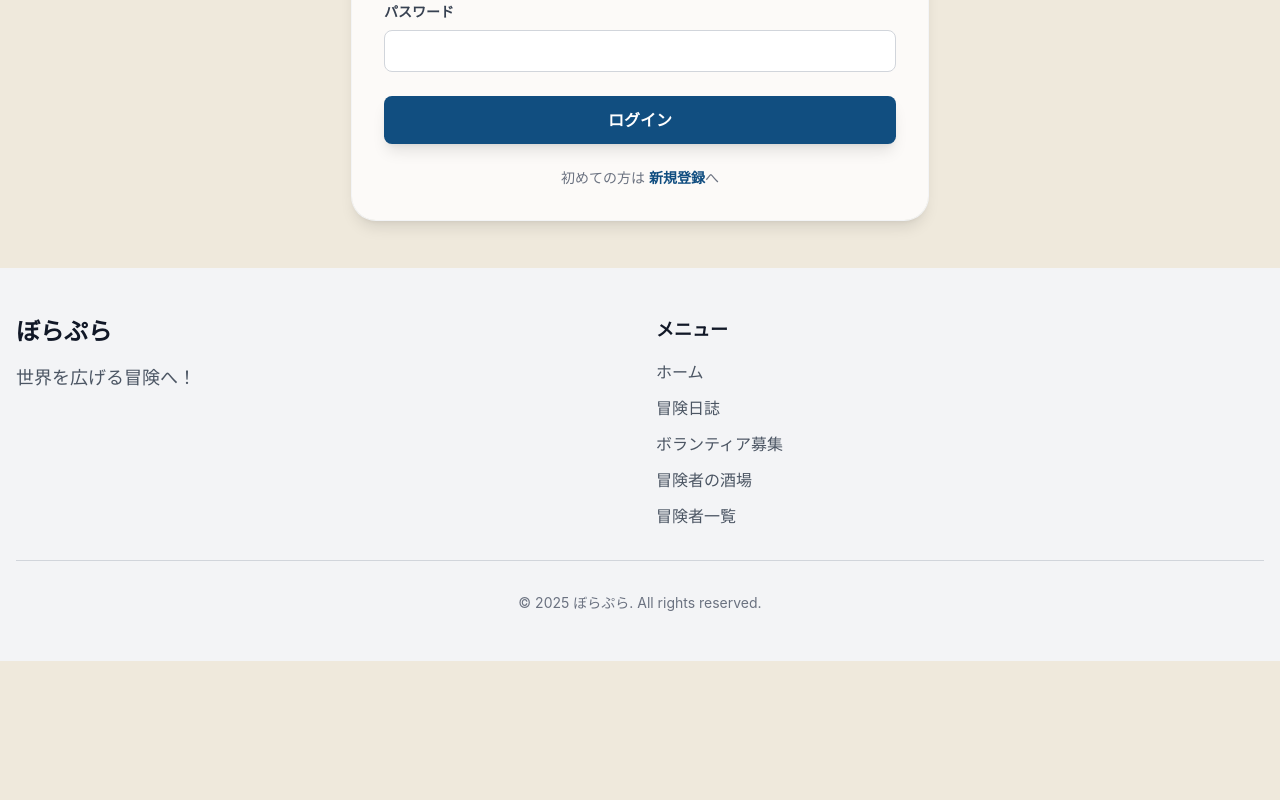
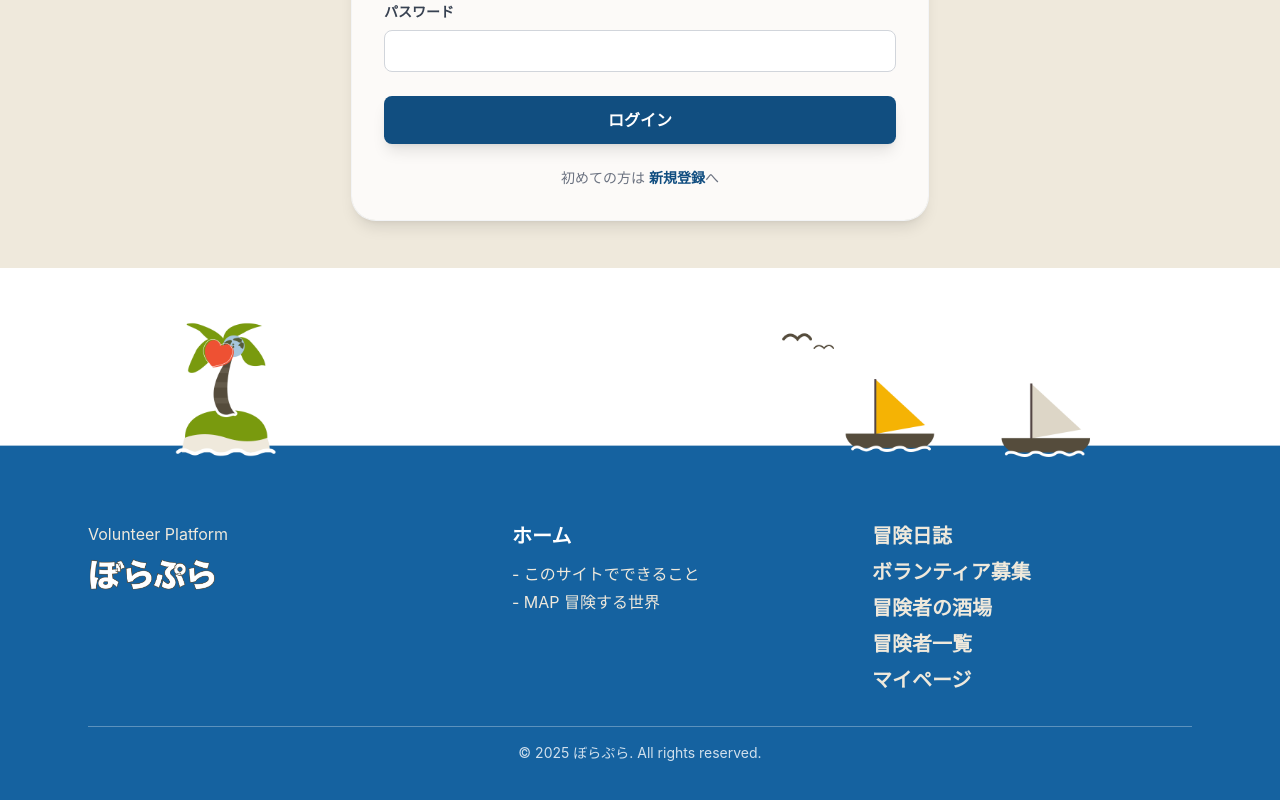
Before and after one commit to nanaka793/borapura, a Next.js app: page /login in a window 1280 px wide. Shown: the part 372-1172 px from the top of the page. Before the commit the page ends 1033 px from the top, so only its background shows below. Built offline with nearby package versions, Linux system fonts and the light colour scheme; no server answers.

Commit message:
フッターデザイン

```diff
--- a/components/Footer.tsx
+++ b/components/Footer.tsx
@@ -1,46 +1,104 @@
 import Link from 'next/link'
+import Image from 'next/image'
 
 export default function Footer() {
-  const navLinks = [
-    { href: '/', label: 'ホーム' },
-    { href: '/posts', label: '冒険日誌' },
-    { href: '/events', label: 'ボランティア募集' },
-    { href: '/topics', label: '冒険者の酒場' },
-    { href: '/users', label: '冒険者一覧' },
-  ]
-
   return (
-    <footer className="bg-gray-100 text-gray-800 mt-auto">
-      <div className="container mx-auto px-4 py-12">
-        <div className="grid gap-8 md:grid-cols-2">
-          {/* タイトルとサブコピー */}
-          <div className="space-y-4">
-            <h2 className="text-2xl font-bold text-gray-900">ぼらぷら</h2>
-            <p className="text-gray-600 text-lg">世界を広げる冒険へ！</p>
+    <>
+      {/* フッター上部の背景イラスト（横幅にフィット） */}
+      <div className="w-full bg-white">
+        <Image
+          src="/footer-bg.png"
+          alt=""
+          width={1800}
+          height={600}
+          priority
+          className="h-auto w-full object-cover"
+        />
       </div>
 
-          {/* ナビゲーションリンク */}
+      {/* フッター本体（背景色 #1562A0） */}
+      <footer className="mt-auto bg-[#1562A0] text-white">
+        <div className="mx-auto max-w-6xl px-6 py-10 md:py-12">
+          <div className="grid gap-10 md:grid-cols-[1.2fr,1fr,1fr] items-start">
+            {/* 左列: Volunteer Platform + ロゴ（Navbarと同じロゴ構成／アイコンなし） */}
             <div>
-            <h3 className="text-lg font-semibold mb-4 text-gray-900">メニュー</h3>
-            <nav className="flex flex-col gap-3">
-              {navLinks.map((link) => (
+              <p className="text-sm md:text-base mb-3">Volunteer Platform</p>
+              <div className="flex items-center gap-2">
+                <Image
+                  src="/borapura-logo.png"
+                  alt="ぼらぷら"
+                  width={160}
+                  height={40}
+                  className="h-6 w-auto sm:h-8"
+                />
+              </div>
+            </div>
+
+            {/* 中央列: ホーム関連 */}
+            <div className="space-y-3">
               <Link
-                  key={link.href}
-                  href={link.href}
-                  className="text-gray-600 hover:text-primary-600 transition-colors"
+                href="/"
+                className="text-lg md:text-xl font-semibold hover:text-accent transition-colors"
               >
-                  {link.label}
+                ホーム
               </Link>
-              ))}
-            </nav>
+              <div className="mt-2 space-y-1 text-sm md:text-base text-white/90">
+                <Link
+                  href="/"
+                  className="block hover:text-accent transition-colors"
+                >
+                  - このサイトでできること
+                </Link>
+                <Link
+                  href="/"
+                  className="block hover:text-accent transition-colors"
+                >
+                  - MAP 冒険する世界
+                </Link>
+              </div>
+            </div>
+
+            {/* 右列: 各ページリンク */}
+            <div className="space-y-2 text-sm md:text-base">
+              <Link
+                href="/posts"
+                className="block text-lg md:text-xl font-semibold hover:text-accent transition-colors"
+              >
+                冒険日誌
+              </Link>
+              <Link
+                href="/events"
+                className="block text-lg md:text-xl font-semibold hover:text-accent transition-colors"
+              >
+                ボランティア募集
+              </Link>
+              <Link
+                href="/topics"
+                className="block text-lg md:text-xl font-semibold hover:text-accent transition-colors"
+              >
+                冒険者の酒場
+              </Link>
+              <Link
+                href="/users"
+                className="block text-lg md:text-xl font-semibold hover:text-accent transition-colors"
+              >
+                冒険者一覧
+              </Link>
+              <Link
+                href="/mypage"
+                className="block text-lg md:text-xl font-semibold hover:text-accent transition-colors"
+              >
+                マイページ
+              </Link>
             </div>
           </div>
 
           {/* コピーライト */}
-        <div className="mt-8 pt-8 border-t border-gray-300 text-center text-gray-500 text-sm">
+          <div className="mt-8 border-t border-white/30 pt-4 text-center text-xs md:text-sm text-white/80">
             <p>&copy; {new Date().getFullYear()} ぼらぷら. All rights reserved.</p>
           </div>
         </div>
       </footer>
+    </>
   )
 }
```
Also changed, not shown: public/footer-bg.png (added). Lines whose indentation alone changed are shown as unchanged.
